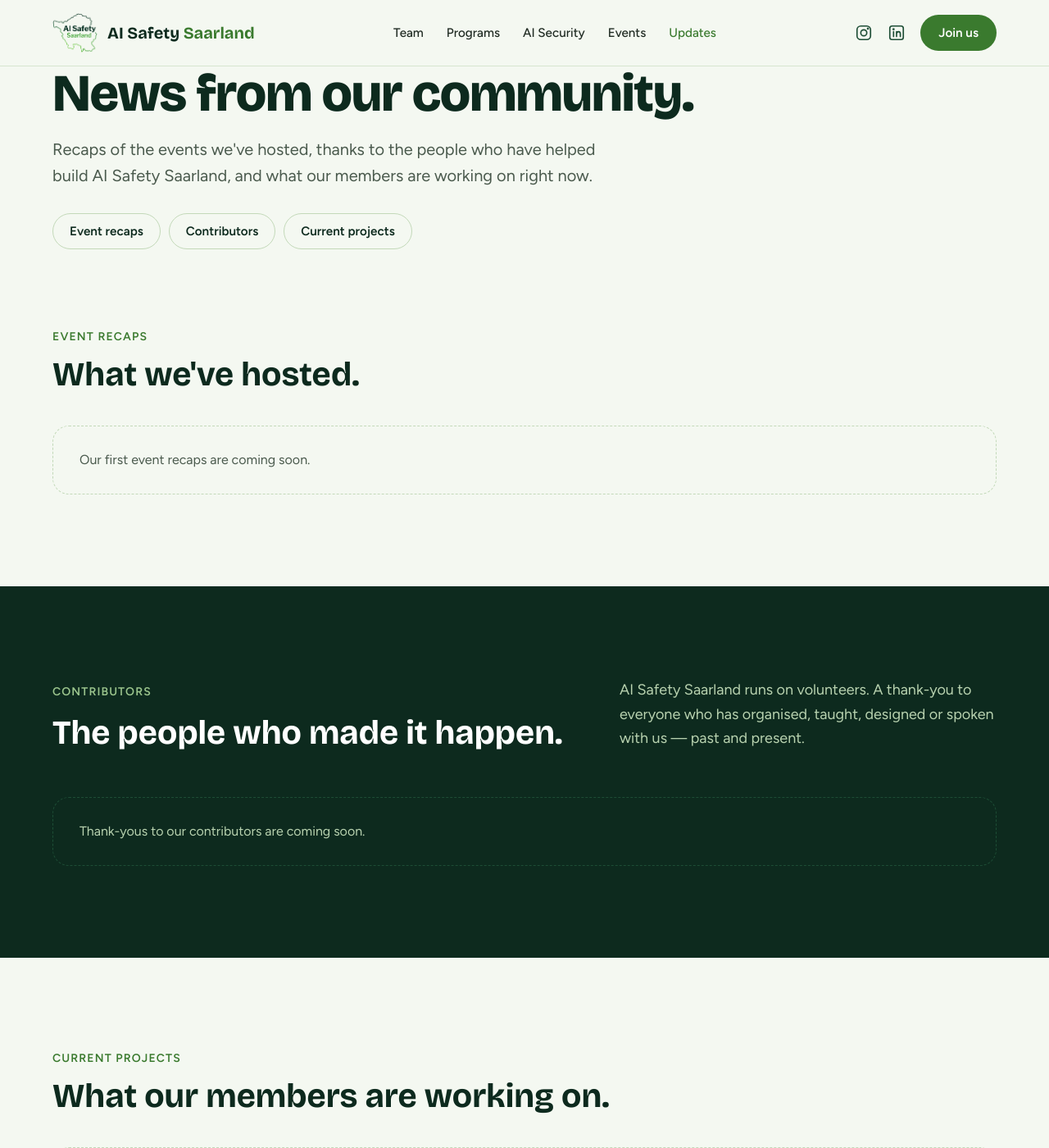
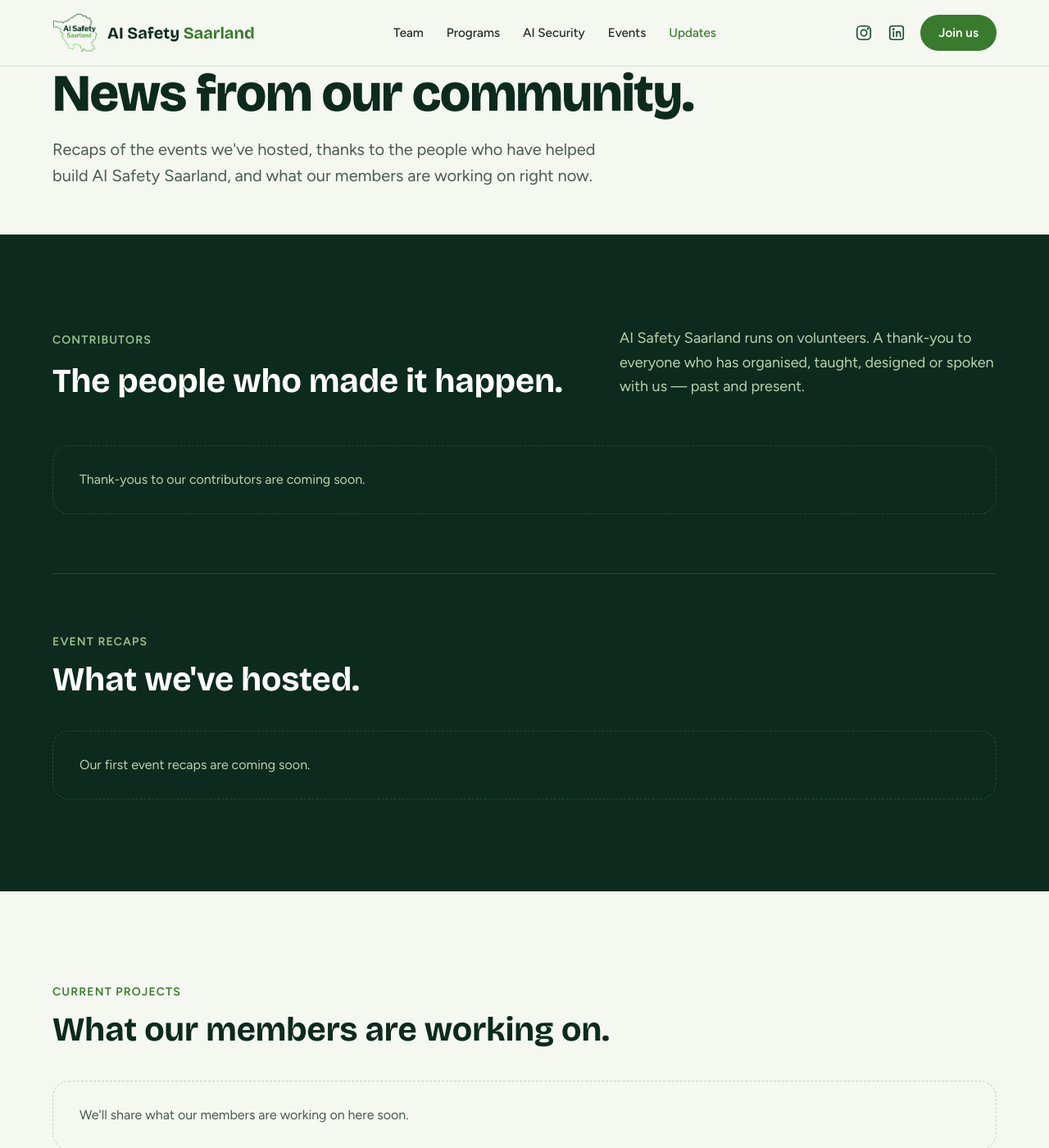
Before and after one commit to palash2404/AI-Safety, a Jekyll site: the page built from updates.html, in a window 1280 px wide and 1400 px high, scrolled down 190 px. Shown: the whole window at 82% size. Built offline with Jekyll 4.4.1, drawn with Linux system fonts in a browser that asks for light colours.

Commit message:
Updates page: contributors first, recaps in the same dark band
Matches the reordered Updates design on the canvas: Contributors now
comes before Event recaps, both sit in one dark section separated by a
thin divider, recap cards use the dark card colours, and the section
filter buttons at the top are removed.

```diff
--- a/assets/style.css
+++ b/assets/style.css
@@ -531,6 +531,28 @@ a.event-link:hover { background: #fff; }
   .initiative-side .btn { width: 100%; }
 }
 
+/* Updates page: contributors and recaps share one dark band */
+.contributors-dark { padding-bottom: 72px; }
+.recaps-dark { padding-top: 0; }
+.dark-divider { border: 0; border-top: 1px solid var(--forest-800); margin: 0 0 72px; }
+.recaps-dark .block-head h2 { color: #fff; }
+.recaps-dark .recap {
+  padding: 20px 20px 28px; border-radius: 24px;
+  background: var(--forest-900); border: 1px solid var(--forest-800);
+}
+.recaps-dark .recap-photo { border-radius: 16px; background: var(--forest-800); color: var(--leaf-500); }
+.recaps-dark .recap-meta { color: var(--on-dark); }
+.recaps-dark .chip-light { background: var(--forest-800); color: var(--mint-100); }
+.recaps-dark .recap h3, .recaps-dark .recap h3 a { color: #fff; }
+.recaps-dark .recap h3 a:hover { color: var(--leaf-300); }
+.recaps-dark .recap p { color: var(--on-dark-2); }
+.recaps-dark .recap > a { color: var(--leaf-300); }
+.recaps-dark .recap > a:hover { color: #fff; }
+@media (max-width: 960px) {
+  .contributors-dark { padding-bottom: 56px; }
+  .dark-divider { margin-bottom: 56px; }
+}
+
 /* ---------- Footer ---------- */
 .site-footer { background: var(--forest-950); color: var(--on-dark); padding: 72px 0 40px; font-size: 0.95rem; }
 .footer-grid { display: grid; grid-template-columns: repeat(3, minmax(0, 1fr)); gap: 64px; align-items: start; }
--- a/updates.html
+++ b/updates.html
@@ -9,45 +9,11 @@ nav: updates
     <p class="eyebrow">Updates</p>
     <h1>News from our community.</h1>
     <p class="lede">Recaps of the events we've hosted, thanks to the people who have helped build AI Safety Saarland, and what our members are working on right now.</p>
-    <nav class="filter-chips" aria-label="Sections">
-      <a href="#recaps">Event recaps</a>
-      <a href="#contributors">Contributors</a>
-      <a href="#projects">Current projects</a>
-    </nav>
   </section>
 
-  <!-- Event recaps: each one is a file in _recaps/, written in the editor at /admin -->
-  <section class="wrap recaps" id="recaps">
-    <div class="block-head">
-      <p class="eyebrow">Event recaps</p>
-      <h2>What we've hosted.</h2>
-    </div>
-    {% assign recaps = site.recaps | sort: "date" | reverse %}
-    {% if recaps.size > 0 %}
-    <div class="recap-grid">
-      {% for recap in recaps %}
-      {% assign has_page = recap.content | strip_html | strip | size %}
-      <article class="recap">
-        <div class="recap-photo">
-          {% if recap.photo and recap.photo != "" %}
-          <img src="{{ recap.photo | relative_url }}" alt="{{ recap.title | escape }}" loading="lazy">
-          {% else %}
-          <svg width="48" height="48" viewBox="0 0 24 24" fill="none" stroke="currentColor" stroke-width="1.4" stroke-linecap="round" stroke-linejoin="round" aria-hidden="true"><rect x="3" y="4" width="18" height="16" rx="3"/><circle cx="9" cy="10" r="2"/><path d="M21 16l-5-5-9 9"/></svg>
-          {% endif %}
-        </div>
-        <div class="recap-meta">{% if recap.type and recap.type != "" %}<span class="chip chip-light">{{ recap.type | escape }}</span>{% endif %}<span>{{ recap.date | date: "%-d %B %Y" }}</span></div>
-        <h3>{% if has_page > 0 %}<a href="{{ recap.url | relative_url }}">{{ recap.title | escape }}</a>{% else %}{{ recap.title | escape }}{% endif %}</h3>
-        <p>{{ recap.summary | escape }}</p>
-        {% if has_page > 0 %}<a href="{{ recap.url | relative_url }}">Read the recap →</a>{% endif %}
-      </article>
-      {% endfor %}
-    </div>
-    {% else %}
-    <p class="empty-note">Our first event recaps are coming soon.</p>
-    {% endif %}
-  </section>
 
-  <section class="dark" id="contributors">
+
+  <section class="dark contributors-dark" id="contributors">
     <div class="wrap">
       <div class="section-head">
         <div>
@@ -77,6 +43,40 @@ nav: updates
       {% else %}
       <p class="empty-note on-dark">Thank-yous to our contributors are coming soon.</p>
       {% endif %}
+    </div>
+  </section>
+
+  <!-- Event recaps: each one is a file in _recaps/, written in the editor at /admin -->
+  <section class="dark recaps-dark" id="recaps">
+    <div class="wrap">
+    <hr class="dark-divider">
+    <div class="block-head">
+      <p class="eyebrow eyebrow-light">Event recaps</p>
+      <h2>What we've hosted.</h2>
+    </div>
+    {% assign recaps = site.recaps | sort: "date" | reverse %}
+    {% if recaps.size > 0 %}
+    <div class="recap-grid">
+      {% for recap in recaps %}
+      {% assign has_page = recap.content | strip_html | strip | size %}
+      <article class="recap">
+        <div class="recap-photo">
+          {% if recap.photo and recap.photo != "" %}
+          <img src="{{ recap.photo | relative_url }}" alt="{{ recap.title | escape }}" loading="lazy">
+          {% else %}
+          <svg width="48" height="48" viewBox="0 0 24 24" fill="none" stroke="currentColor" stroke-width="1.4" stroke-linecap="round" stroke-linejoin="round" aria-hidden="true"><rect x="3" y="4" width="18" height="16" rx="3"/><circle cx="9" cy="10" r="2"/><path d="M21 16l-5-5-9 9"/></svg>
+          {% endif %}
+        </div>
+        <div class="recap-meta">{% if recap.type and recap.type != "" %}<span class="chip chip-light">{{ recap.type | escape }}</span>{% endif %}<span>{{ recap.date | date: "%-d %B %Y" }}</span></div>
+        <h3>{% if has_page > 0 %}<a href="{{ recap.url | relative_url }}">{{ recap.title | escape }}</a>{% else %}{{ recap.title | escape }}{% endif %}</h3>
+        <p>{{ recap.summary | escape }}</p>
+        {% if has_page > 0 %}<a href="{{ recap.url | relative_url }}">Read the recap →</a>{% endif %}
+      </article>
+      {% endfor %}
+    </div>
+    {% else %}
+    <p class="empty-note on-dark">Our first event recaps are coming soon.</p>
+    {% endif %}
     </div>
   </section>
 
```
